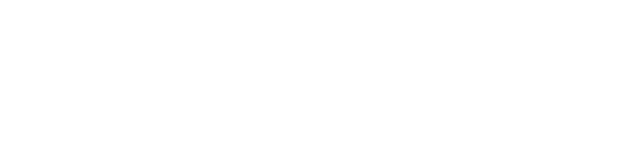
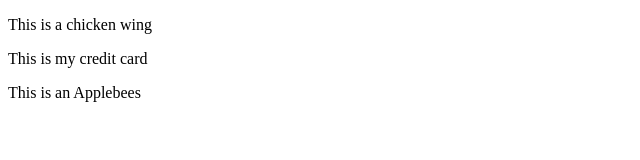
Before and after one commit to jonathanware/Website-1, a plain HTML site: page index.html in a window 1280 px wide. Shown: the whole page, without its empty margins (0-640 px from the left). Drawn offline with Linux system fonts and the light colour scheme.

Commit message:
Update index.html
added some content

```diff
--- a/index.html
+++ b/index.html
@@ -1,7 +1,12 @@
 <!DOCTYPE HTML>
 <html>
-    <header>
+    <head>
 
-    </header>
+    </head>
+    <body>
+        <p>This is a chicken wing</p>
+        <p>This is my credit card</p>
+        <p>This is an Applebees</p>
+    </body>
 
 </html>
```
